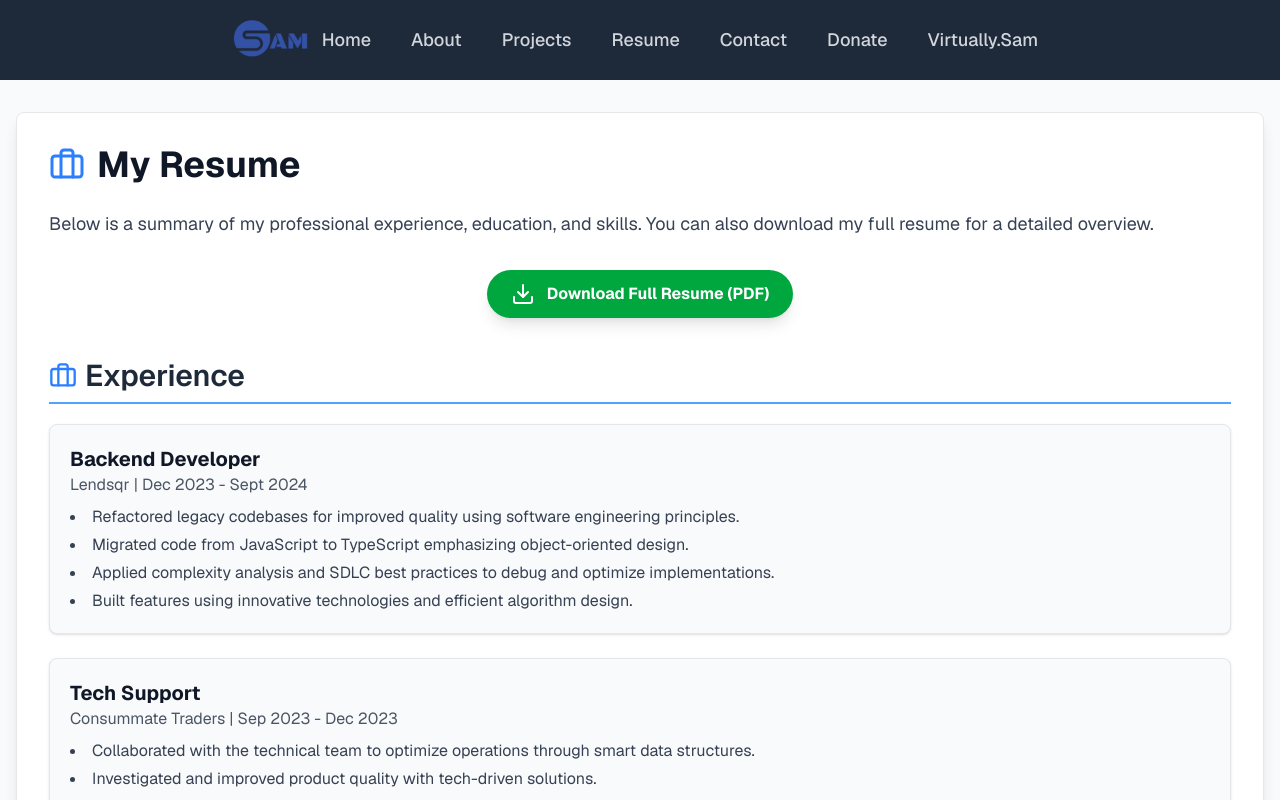
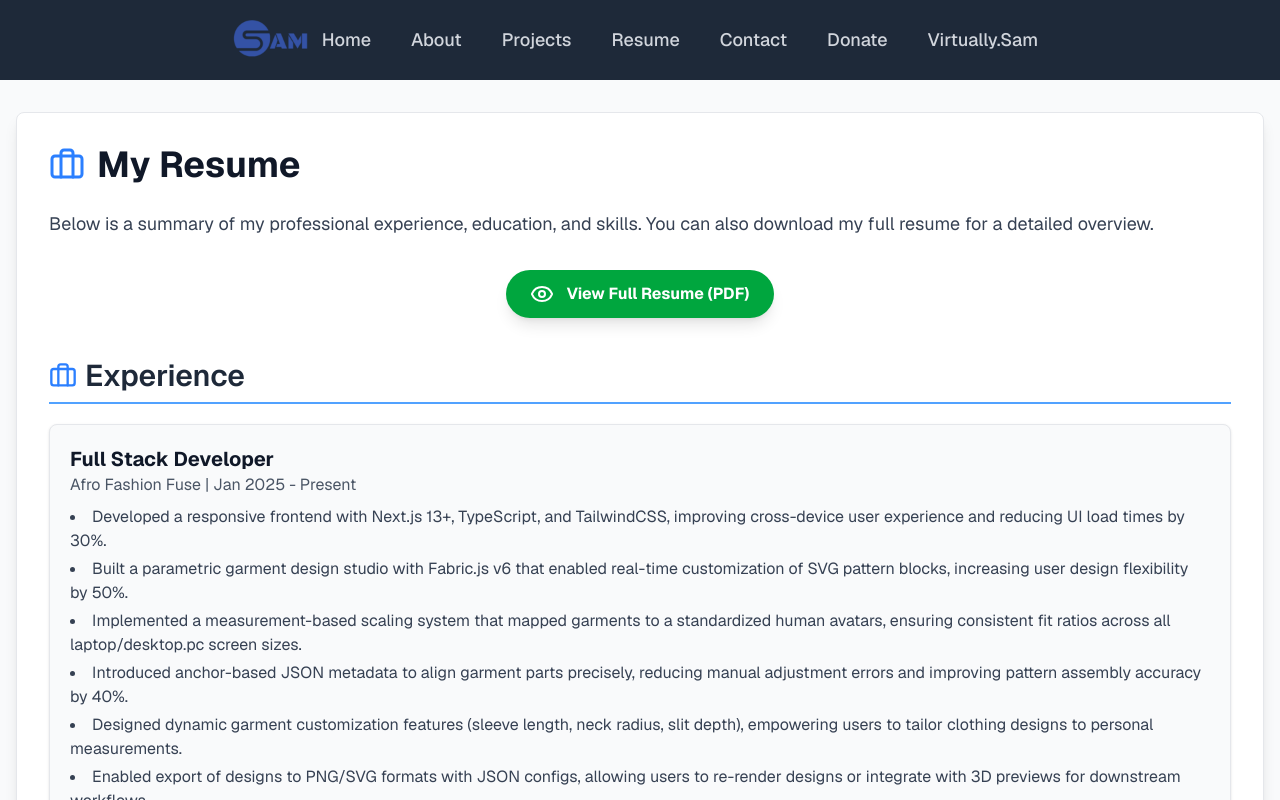
Before and after one commit to samuelIkoli/new-portfolio, a Next.js app: page /resume in a window 1280 px wide. Shown: the top 800 px of the page. Built offline with nearby package versions, Linux system fonts and the light colour scheme.

Commit message:
updated resume, added opengraph metadata

```diff
--- a/src/app/about/page.tsx
+++ b/src/app/about/page.tsx
@@ -1,4 +1,4 @@
-import { Info, Lightbulb } from 'lucide-react';
+import { Info, Lightbulb, Gamepad2 } from 'lucide-react';
 import React from 'react'
 
 const About: React.FC = () => {
@@ -29,9 +29,11 @@ const About: React.FC = () => {
                     />
                 </div>
             </div>
-
+            <h3 className="text-2xl font-semibold text-gray-800 mb-3 flex items-center">
+                <Gamepad2 size={24} className="text-green-500 mr-2" /> Hobbies
+            </h3>
             <p className="text-lg text-gray-700 leading-relaxed">
-                {"When Im not coding, you can find me playing video games, watching anime or movies, playing football or working out, creating content, maybe exploring new technologies, browsing the net for expensive items that I want to own someday or just curious about, or enjoying outdoor activities. I'm always eager to connect with anyone that aligns with my goals and discuss new opportunities."}
+                {"When I'm not coding, you can find me playing video games, watching anime or movies, playing football or working out, creating content, maybe exploring new technologies, browsing the net for expensive items that I want to own someday or just curious about, or enjoying outdoor activities. I'm always eager to connect with anyone that aligns with my goals and discuss new opportunities."}
             </p>
         </div>
     );
--- /dev/null
+++ b/src/app/components/ExperienceCard.tsx
@@ -0,0 +1,15 @@
+export function ExperienceCard({ title, company, date, bullets }: { title: string, company: string, date: string, bullets: string[] }) {
+    return (
+        <div className="p-5 bg-gray-50 rounded-lg shadow-sm border border-gray-200">
+            <h4 className="text-xl font-bold text-gray-900">{title}</h4>
+            <p className="text-md text-gray-600 mb-2">
+                {company} | {date}
+            </p>
+            <ul className="list-disc list-inside text-gray-700 space-y-1">
+                {bullets.map((point, idx) => (
+                    <li key={idx}>{point}</li>
+                ))}
+            </ul>
+        </div>
+    );
+}
--- a/src/app/layout.tsx
+++ b/src/app/layout.tsx
@@ -34,9 +34,20 @@ const Layout: React.FC<LayoutProps> = ({ children }) => {
 };
 
 export const metadata: Metadata = {
-  title: "Create Next App",
-  description: "Generated by create next app",
+  title: 'Samuel Ikoli - A Full Stack Software Developer',
+  description: 'Official portfolio page of Samuel Ikoli. A Bachelor of Electrcal and Electronics Engineering building a career in Software Engineering',
+  openGraph: {
+    title: 'Samuel Ikoli - A Full Stack Software Developer',
+    description: 'Official portfolio page of Samuel Ikoli. A Bachelor of Electrcal and Electronics Engineering building a career in Software Engineering',
+    url: 'https://www.samuelikoli.com.ng',
+    images: [
+      {
+        url: 'https://samuelikoli.com.ng/MyLogo2.png'
+      },
+    ],
+  },
 };
+
 
 export default function RootLayout({
   children,
--- a/src/app/projects/page.tsx
+++ b/src/app/projects/page.tsx
@@ -14,6 +14,11 @@ interface ProjectItem {
 // pages/projects.tsx (Projects Page)
 const Projects: React.FC = () => {
     const projects: ProjectItem[] = [
+        {
+            title: 'Afro Fashion Fuse',
+            description: 'I built AFF Designer, a browser-based fashion design studio using Next.js, TypeScript, TailwindCSS, and Fabric.js v6. The platform lets users customize garment patterns (shirts, sleeves, collars, etc.) on standardized human frames, adjusting measurements like sleeve length or neckline depth. With anchor-based alignment, fabric textures (e.g. Ankara, denim), and export options to PNG/SVG or JSON, it provides a modern tool for designers to create and preview clothing digitally',
+            technologies: ['Typescript', 'NodeJS', 'NextJS', 'PostgreSQL'],
+        },
         {
             title: 'AI Chatbot',
             description: 'Leveraging Retrieval-Augmented Generation (RAG) and Google Gemini as the Large Language Model (LLM) to develop a Support AI that processes documents and text inputs from companies, enabling it to provide accurate, context-aware responses to customer inquiries.',
--- a/src/app/resume/page.tsx
+++ b/src/app/resume/page.tsx
@@ -1,8 +1,58 @@
-import { Briefcase, Download, GraduationCap, Lightbulb } from "lucide-react";
+import { Briefcase, GraduationCap, Lightbulb, Eye } from "lucide-react";
 import React from 'react'
+import { ExperienceCard } from "../components/ExperienceCard";
+
+const experiences = [
+    {
+        title: "Full Stack Developer",
+        company: "Afro Fashion Fuse",
+        date: "Jan 2025 - Present",
+        bullets: ["Developed a responsive frontend with Next.js 13+, TypeScript, and TailwindCSS, improving cross-device user experience and reducing UI load times by 30%.",
+            "Built a parametric garment design studio with Fabric.js v6 that enabled real-time customization of SVG pattern blocks, increasing user design flexibility by 50%.",
+            "Implemented a measurement-based scaling system that mapped garments to a standardized human avatars, ensuring consistent fit ratios across all laptop/desktop.pc screen sizes.",
+            "Introduced anchor-based JSON metadata to align garment parts precisely, reducing manual adjustment errors and improving pattern assembly accuracy by 40%.",
+            "Designed dynamic garment customization features (sleeve length, neck radius, slit depth), empowering users to tailor clothing designs to personal measurements.",
+            "Enabled export of designs to PNG/SVG formats with JSON configs, allowing users to re-render designs or integrate with 3D previews for downstream workflows.",
+            "Refactored codebase into reusable lib modules, streamlining development and cutting integration time for new garment types by 25%.",
+        ]
+    },
+    {
+        title: "Backend Developer",
+        company: "Lendsqr",
+        date: "Dec 2023 - Sept 2024",
+        bullets: [
+            "Refactored a legacy codebase by applying modern software engineering principles, reducing technical debt and improving maintainability by 35%.",
+            "Migrated core services from JavaScript to TypeScript with an object-oriented design approach, increasing type safety and cutting runtime errors by 40%.",
+            "Applied algorithmic complexity analysis and SDLC best practices to debug and optimize implementations, improving system performance and reducing defect resolution time by 25%.",
+            "Built and shipped new features using innovative technologies and efficient algorithm design, accelerating delivery cycles and enhancing end-user experience."
+        ]
+    },
+    {
+        title: "Tech Support",
+        company: "Consummate Traders",
+        date: "Sep 2023 - Dec 2023",
+        bullets: [
+            "Collaborated with the technical team to optimize operations through smart data structures.",
+            "Investigated and improved product quality with tech-driven solutions."
+        ]
+    },
+    {
+        title: "Fullstack Developer",
+        company: "Buzz.ng",
+        date: "Dec 2022 - Jun 2023",
+        bullets: [
+            "Led the development of a cross-platform mobile app using React Native.",
+            "Built RESTful APIs and CRUD operations using Node.js and Express with SQL database.",
+            "Implemented frontend features based on designs using libraries like react-native-maps and Google autofill.",
+            "Integrated third-party services for authentication, ORM, and media."
+        ]
+    }
+];
+
 
 
 const Resume: React.FC = () => {
+
     return (
         <div className="bg-white shadow-lg rounded-lg p-8 border border-gray-200">
             <h2 className="text-4xl font-bold text-gray-900 mb-6 flex items-center">
@@ -14,18 +64,17 @@ const Resume: React.FC = () => {
                 You can also download my full resume for a detailed overview.
             </p>
 
-            {/* Download Button */}
+            {/* View Resume Button */}
             <div className="mb-10 text-center">
                 <a
-                    href="/MyResume.pdf"
-                    download="Samuel_Ikoli_Resume.pdf"
+                    href="/myResume.pdf"
                     className="inline-flex items-center px-6 py-3 bg-green-600 text-white font-bold rounded-full shadow-lg
          hover:bg-green-700 transition-colors duration-300 transform hover:scale-105
          focus:outline-none focus:ring-4 focus:ring-green-300"
-                    aria-label="Download Full Resume"
+                    aria-label="View Full Resume"
                 >
-                    <Download size={24} className="mr-3" />
-                    Download Full Resume (PDF)
+                    <Eye size={24} className="mr-3" />
+                    View Full Resume (PDF)
                 </a>
             </div>
 
@@ -36,36 +85,15 @@ const Resume: React.FC = () => {
                 </h3>
 
                 <div className="space-y-6">
-                    <div className="p-5 bg-gray-50 rounded-lg shadow-sm border border-gray-200">
-                        <h4 className="text-xl font-bold text-gray-900">Backend Developer</h4>
-                        <p className="text-md text-gray-600 mb-2">Lendsqr | Dec 2023 - Sept 2024</p>
-                        <ul className="list-disc list-inside text-gray-700 space-y-1">
-                            <li>Refactored legacy codebases for improved quality using software engineering principles.</li>
-                            <li>Migrated code from JavaScript to TypeScript emphasizing object-oriented design.</li>
-                            <li>Applied complexity analysis and SDLC best practices to debug and optimize implementations.</li>
-                            <li>Built features using innovative technologies and efficient algorithm design.</li>
-                        </ul>
-                    </div>
-
-                    <div className="p-5 bg-gray-50 rounded-lg shadow-sm border border-gray-200">
-                        <h4 className="text-xl font-bold text-gray-900">Tech Support</h4>
-                        <p className="text-md text-gray-600 mb-2">Consummate Traders | Sep 2023 - Dec 2023</p>
-                        <ul className="list-disc list-inside text-gray-700 space-y-1">
-                            <li>Collaborated with the technical team to optimize operations through smart data structures.</li>
-                            <li>Investigated and improved product quality with tech-driven solutions.</li>
-                        </ul>
-                    </div>
-
-                    <div className="p-5 bg-gray-50 rounded-lg shadow-sm border border-gray-200">
-                        <h4 className="text-xl font-bold text-gray-900">Fullstack Developer</h4>
-                        <p className="text-md text-gray-600 mb-2">Buzz.ng | Dec 2022 - Jun 2023</p>
-                        <ul className="list-disc list-inside text-gray-700 space-y-1">
-                            <li>Led the development of a cross-platform mobile app using React Native.</li>
-                            <li>Built RESTful APIs and CRUD operations using Node.js and Express with SQL database.</li>
-                            <li>Implemented frontend features based on designs using libraries like react-native-maps and Google autofill.</li>
-                            <li>Integrated third-party services for authentication, ORM, and media.</li>
-                        </ul>
-                    </div>
+                    {experiences.map((exp, idx) => (
+                        <ExperienceCard
+                            key={idx}
+                            title={exp.title}
+                            company={exp.company}
+                            date={exp.date}
+                            bullets={exp.bullets}
+                        />
+                    ))}
                 </div>
             </section>
 
```
Also changed, not shown: 1 other file (tests, documents, lock files or other folders).
